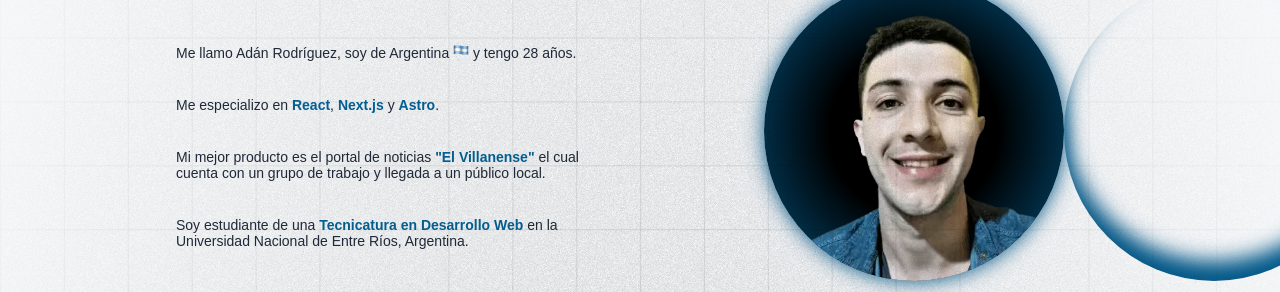
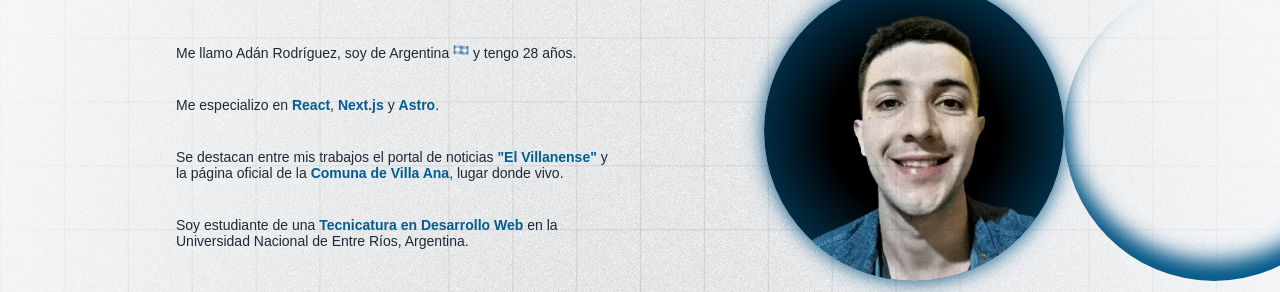
Before and after one commit to adan-rodriguez/my-portfolio, an Astro site: page / in a window 1280 px wide. Shown: the part 347-639 px from the top of the page. Built offline with nearby package versions, Linux system fonts and the light colour scheme; Astro itself is replaced by a stand-in of ours; no server answers.

Commit message:
Mejoro intro

```diff
--- a/src/ui/components/Intro.astro
+++ b/src/ui/components/Intro.astro
@@ -30,8 +30,10 @@ import ExternalLinkIcon from "../icons/ExternalLinkIcon.astro";
         >.
       </p>
       <p>
-        Mi mejor producto es el portal de noticias <span>"El Villanense"</span> el
-        cual cuenta con un grupo de trabajo y llegada a un público local.
+        Se destacan entre mis trabajos el portal de noticias <span
+          >"El Villanense"</span
+        > y la página oficial de la <span>Comuna de Villa Ana</span>, lugar
+        donde vivo.
       </p>
       <p>
         Soy estudiante de una <span>Tecnicatura en Desarrollo Web</span> en la Universidad
```
